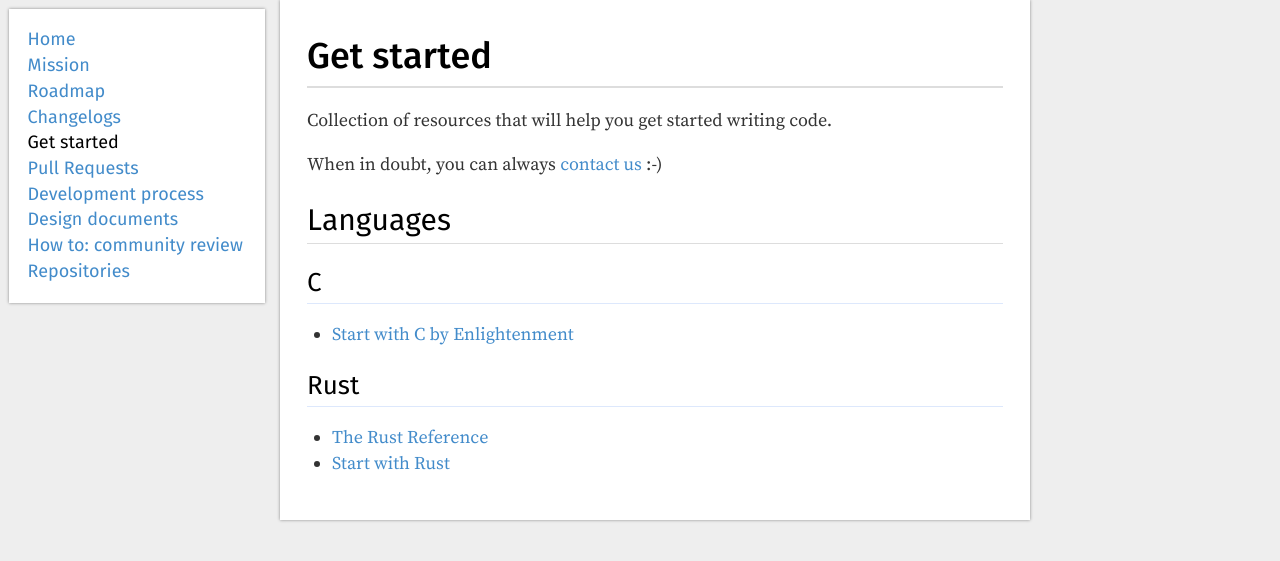
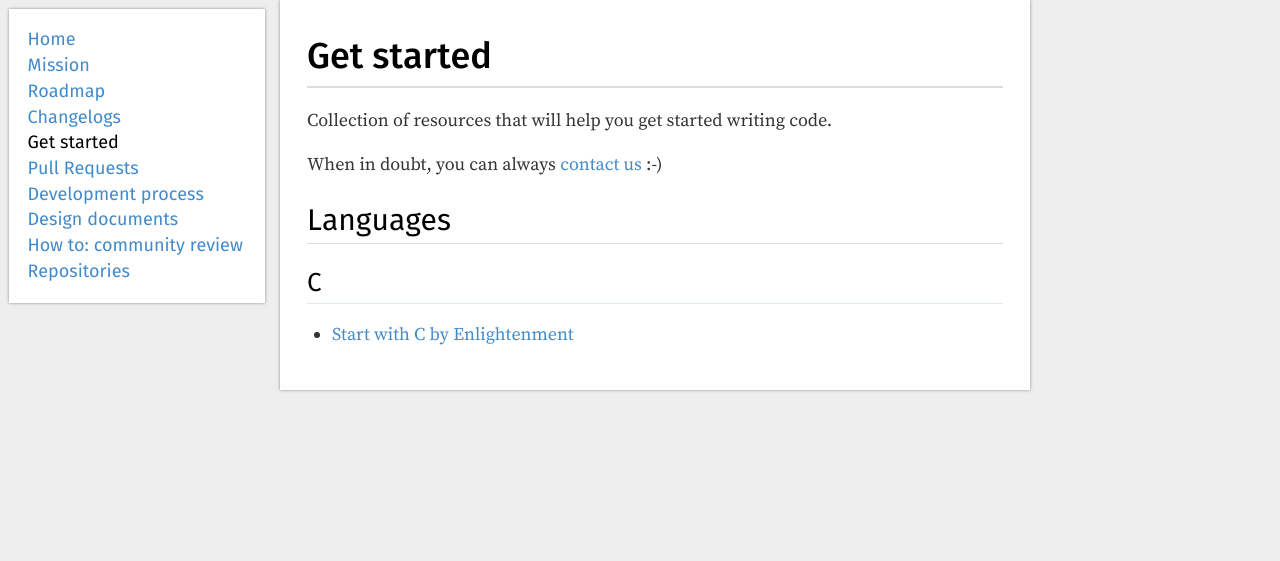
Before and after one commit to TokTok/website, a Jekyll site: the page built from toktok/get-started.md, in a window 1280 px wide. Shown: the top 561 px of the page. Built offline with Jekyll 4.4.1, drawn with Linux system fonts in a browser that asks for light colours.

Commit message:
Remove links to rust-lang.org.

```diff
--- a/toktok/get-started.md
+++ b/toktok/get-started.md
@@ -14,8 +14,3 @@ When in doubt, you can always [contact us](index.html#contact-us) :-)
 ## C
 
 -   [Start with C by Enlightenment](https://www.enlightenment.org/docs/c/start)
-
-## Rust
-
--   [The Rust Reference](https://doc.rust-lang.org/reference.html)
--   [Start with Rust](https://www.rust-lang.org/en-US/documentation.html)
```
